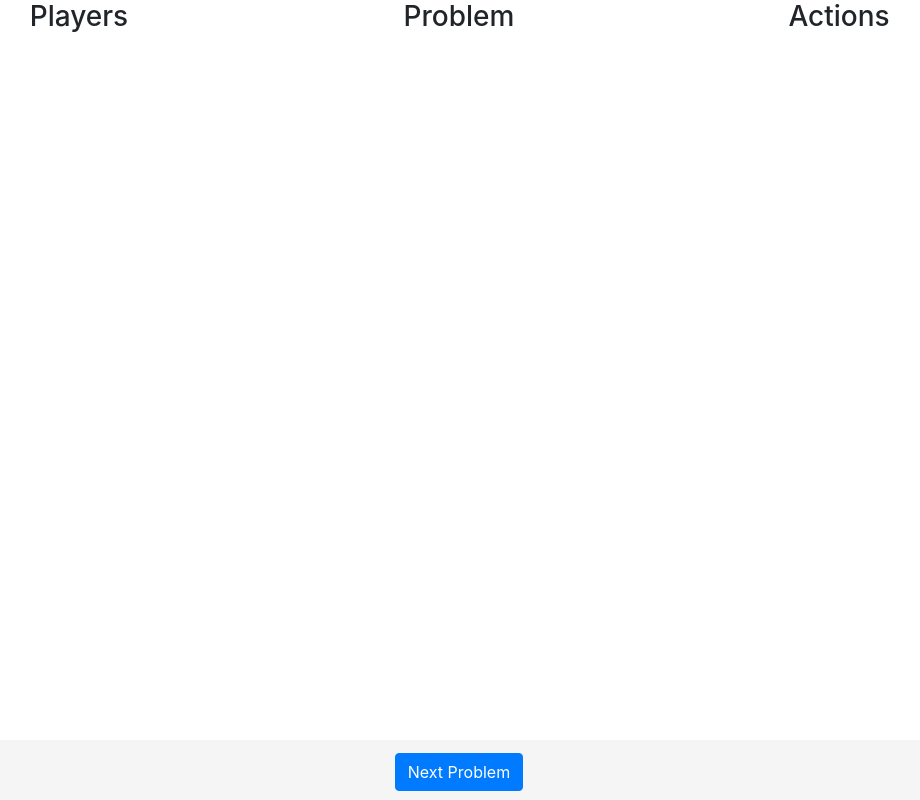
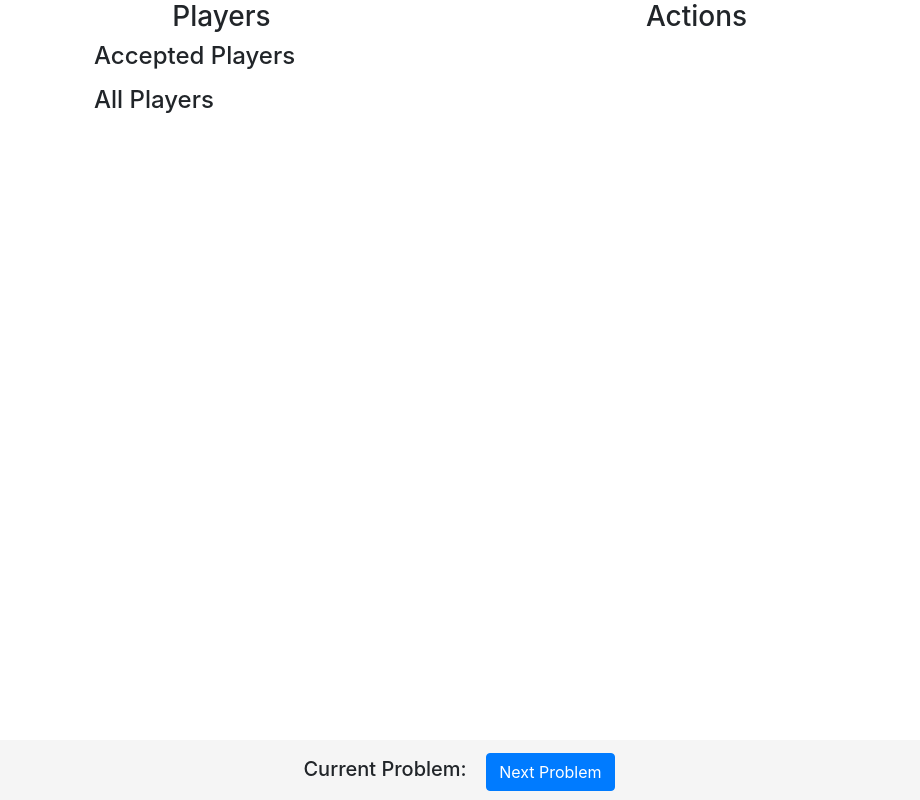
Before and after one commit to kaaniboy/litcode, a Flask app: page /room/1 in a window 1280 px wide. Shown: the whole page, without its empty margins (181-1101 px from the left). Run offline with Flask 2, Linux system fonts and the light colour scheme; some libraries are stand-ins or nearby versions.

Commit message:
Add accepted players ranking

```diff
--- a/web/main.py
+++ b/web/main.py
@@ -49,7 +49,8 @@ def create_room_post():
 
     rooms[room] = {
         'password': password,
-        'problem': 'Two Sum'
+        'problem': 'Two Sum',
+        'accepted_players': []
     }
 
     return redirect('/room/%s' % room)
@@ -82,13 +83,10 @@ def handle_join(data):
 
     sockets[request.sid] = {
         'name': name,
-        'room': room,
-        'accepted': False
+        'room': room
     }
 
-    players = _get_players_in_room(room)
-
-    emit('room_info', {'players': players, 'problem': 'Two Sum'}, room=room)
+    emit('room_info', _get_room_info(room), room=room)
     emit('join_accepted')
 
     print(str(sockets))
@@ -98,8 +96,7 @@ def handle_leave():
     room = sockets[request.sid]['room']
     del sockets[request.sid]
 
-    players = _get_players_in_room(room)
-    emit('room_info', {'players': players}, room=room)
+    emit('room_info', _get_room_info(room), room=room)
 
     print(str(sockets))
 
@@ -117,32 +114,41 @@ def handle_solution_accepted(data):
     name = sockets[request.sid]['name']
     room = sockets[request.sid]['room']
 
-    sockets[request.sid]['accepted'] = True
-
-    players = _get_players_in_room(room)
+    if sockets[request.sid] not in rooms[room]['accepted_players']:
+        rooms[room]['accepted_players'].append(sockets[request.sid])
 
     emit('solution_accepted', {'name': name, 'room': room}, room=room)
-    emit('room_info', {'players': players}, room=room)
+    emit('room_info', _get_room_info(room), room=room)
 
 @socketio.on('solution_declined')
 def handle_solution_declined(data):
     name = sockets[request.sid]['name']
     room = sockets[request.sid]['room']
 
-    players = _get_players_in_room(room)
-
     emit('solution_declined', {'name': name, 'room': room}, room=room)
-    emit('room_info', {'players': players}, room=room)
+    emit('room_info', _get_room_info(room), room=room)
 
 @socketio.on('next_problem')
 def handle_next_problem(data):
     room = sockets[request.sid]['room']
+
     rooms[room]['problem'] = random.choice(PROBLEMS)
+    rooms[room]['accepted_players'] = []
 
-    emit('room_info', {'problem': rooms[room]['problem']}, room=room)
+    emit('room_info', _get_room_info(room), room=room)
 
 def _get_players_in_room(room):
     return [s for s in sockets.values() if s['room'] == room and s['name'] != None]
+
+def _get_room_info(room):
+    players = _get_players_in_room(room)
+    accepted_players = rooms[room]['accepted_players']
+
+    return {
+        'problem': rooms[room]['problem'],
+        'players': players,
+        'accepted_players': accepted_players
+    }
 
 if __name__ == '__main__':
     socketio.run(app)
--- a/web/static/main.css
+++ b/web/static/main.css
@@ -34,8 +34,12 @@ html, body {
     bottom:20px;
 }
 
+#players, #accepted_players {
+    font-size: 20px;
+}
+
 #players {
-    font-size: 20px;
+    list-style-type: none;
 }
 
 #actions .alert {
@@ -61,3 +65,11 @@ html, body {
     line-height: 60px;
     background-color: #f5f5f5;
 }
+
+.footer h4, h5 {
+    display: inline-block;
+}
+
+#next_problem_btn {
+    margin-left: 15px;
+}
--- a/web/static/room.js
+++ b/web/static/room.js
@@ -1,9 +1,10 @@
 let FADE_TIME = 500;
-let MAX_ACTION_COUNT = 2;
+let MAX_ACTION_COUNT = 5;
 
 let socket = null;
 let room = null;
 let players = [];
+let acceptedPlayers = [];
 let actionCount = 0;
 let problem = '';
 
@@ -35,9 +36,11 @@ function setupSocket() {
             $('#problem').text(problem);
         }
 
-        if (data.players) {
+        if (data.players || data.accepted_players) {
             players = data.players;
             players.sort((a, b) => a.name.localeCompare(b.name));
+            acceptedPlayers = data.accepted_players;
+
             updatePlayers();
         }
     });
@@ -59,16 +62,15 @@ function setupSocket() {
 }
 
 function updatePlayers() {
+    $('#accepted_players').empty();
     $('#players').empty();
 
     for (let p of players) {
-        let icon = '';
+        $('#players').append(`<li>${p.name}</li>`);
+    }
 
-        if (p.accepted) {
-            icon = '<i class="fas fa-check" title="Solved question"></i>';
-        }
-
-        $('#players').append(`<li>${p.name}${icon}</li>`);
+    for (let a of acceptedPlayers) {
+        $('#accepted_players').append(`<li>${a.name}</li>`);
     }
 }
 
--- a/web/templates/room.html
+++ b/web/templates/room.html
@@ -24,15 +24,17 @@
         <input type="hidden" id="room" value="{{ room }}">
 
         <div class="row">
-            <div class="col">
+            <div class="col-2"></div>
+            <div class="col-3">
                 <h3 class="text-center">Players</h3>
+                <h4>Accepted Players</h4>
+                <ol id="accepted_players"></ol>
+
+                <h4>All Players</h4>
                 <ol id="players"></ol>
             </div>
-            <div class="col">
-                <h3 class="text-center">Problem</h3>
-                <h5 id="problem"></h5>
-            </div>
-            <div class="col">
+            <div class="col-2"></div>
+            <div class="col-3">
                 <h3 class="text-center">Actions</h3>
                 <div id="actions"></div>
             </div>
@@ -41,6 +43,7 @@
 
     <footer class="footer">
         <div class="container text-center">
+            <h5>Current Problem: </h5><h4 id="problem"></h4>
             <button type="button" class="btn btn-primary" id="next_problem_btn">Next Problem</button>
         </div>
     </footer>
```
